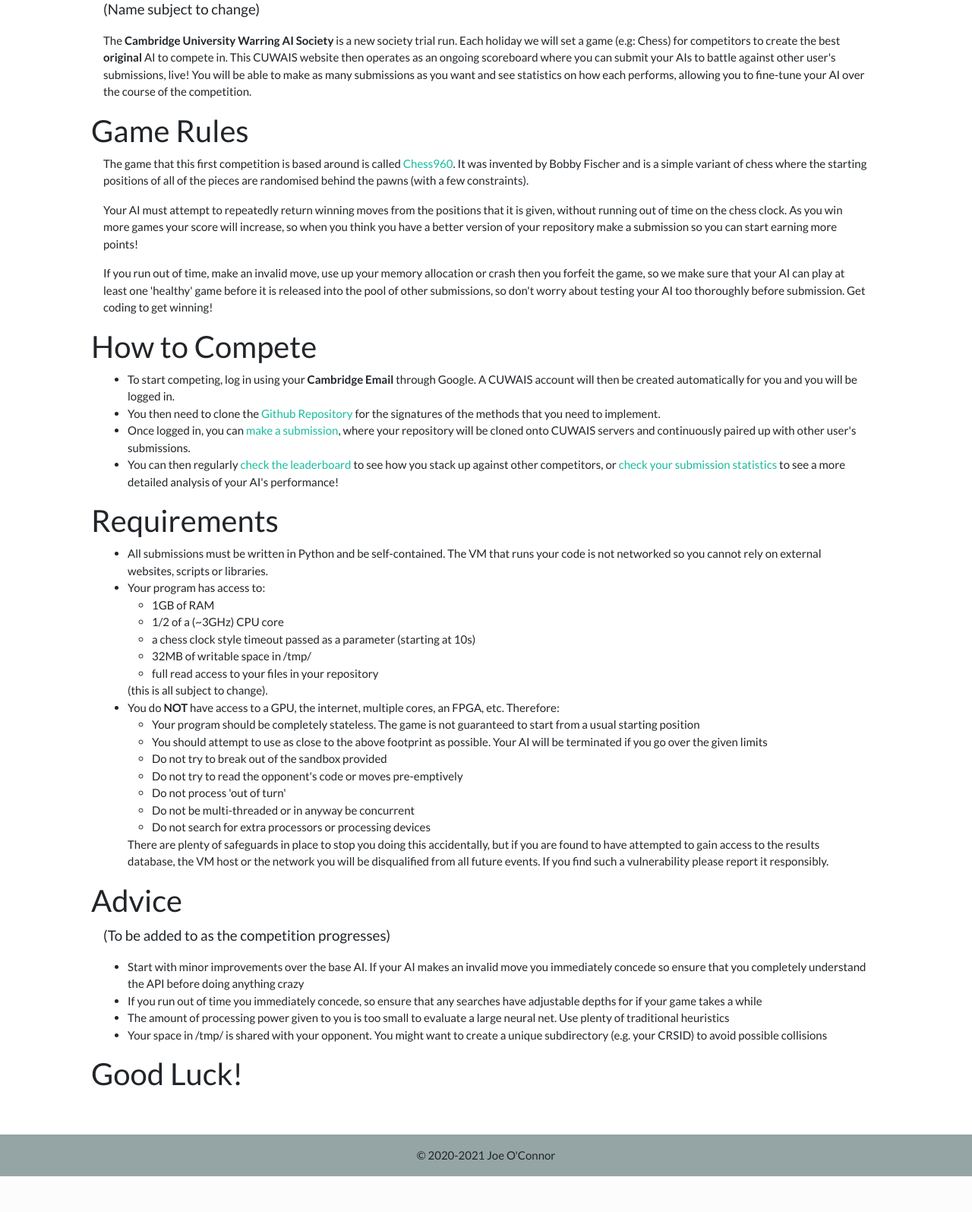
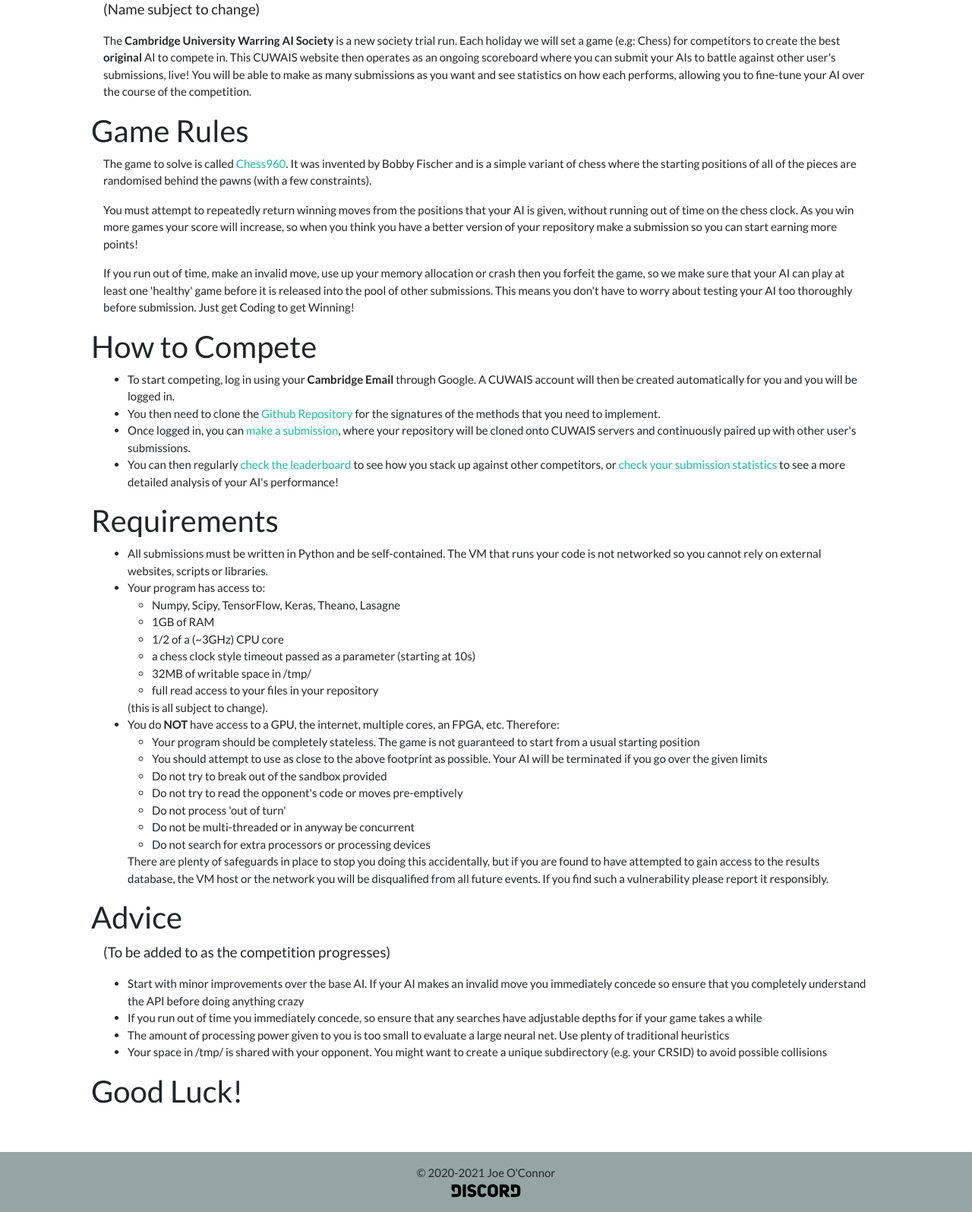
Before and after one commit to AI-Wars-Soc/web-api, a Python web app: template server/templates/about.html in a window 1280 px wide. Shown: the part 177-1772 px from the top of the page at 76% size. Before the commit the page ends 1725 px from the top, so only its background shows below. Run offline with Jinja, Linux system fonts and the light colour scheme; the template is opened without the code that fills it, so the values that code supplies are empty; some libraries are stand-ins or nearby versions.

Commit message:
Added a discord link in the page and described the libraries available

```diff
--- a/server/static/css/style-dark.css
+++ b/server/static/css/style-dark.css
@@ -1,4 +1,5 @@
 :root {
   --bg-main: 34, 34, 34;
   --text-color: #fff;
+  --footer-link-color: #00c996;
 }
--- a/server/static/css/style-light.css
+++ b/server/static/css/style-light.css
@@ -1,4 +1,5 @@
 :root {
   --bg-main: 255, 255, 255;
   --text-color: #333;
+  --footer-link-color: #084036;
 }
--- a/server/templates/about.html
+++ b/server/templates/about.html
@@ -22,12 +22,12 @@
     </h2>
     <div class="px-3">
         <p>
-            The game that this first competition is based around is called <a href="https://en.wikipedia.org/wiki/Fischer_random_chess">Chess960</a>.
+            The game to solve is called <a href="https://en.wikipedia.org/wiki/Fischer_random_chess">Chess960</a>.
             It was invented by Bobby Fischer and is a simple variant of chess where the starting positions
             of all of the pieces are randomised behind the pawns (with a few constraints).
         </p>
         <p>
-            Your AI must attempt to repeatedly return winning moves from the positions that it is given,
+            You must attempt to repeatedly return winning moves from the positions that your AI is given,
             without running out of time on the chess clock.
             As you win more games your score will increase,
             so when you think you have a better version of your repository make a submission
@@ -36,8 +36,8 @@
         <p>
             If you run out of time, make an invalid move, use up your memory allocation or crash
             then you forfeit the game, so we make sure that your AI can play at least one 'healthy'
-            game before it is released into the pool of other submissions, so don't worry about testing
-            your AI too thoroughly before submission. Get coding to get winning!
+            game before it is released into the pool of other submissions. This means you don't have to
+            worry about testing your AI too thoroughly before submission. Just get Coding to get Winning!
         </p>
     </div>
     <h2>
@@ -76,6 +76,9 @@
             <li>
                 Your program has access to:
                 <ul>
+                    <li>
+                        Numpy, Scipy, TensorFlow, Keras, Theano, Lasagne
+                    </li>
                     <li>
                         1GB of RAM
                     </li>
--- a/server/templates/base.html
+++ b/server/templates/base.html
@@ -213,6 +213,12 @@
                     <li class="nav-item">
                         &copy; 2020-2021 Joe O'Connor
                     </li>
+                    <li class="nav-item text-center">
+                        <a href="https://discord.gg/tG2uwBtrg4">
+                        <img class="footer-link" src="{{ url_for("static", filename="images/Discord-Wordmark-Black.svg") }}"
+                             alt="Discord" height="24">
+                        </a>
+                    </li>
                 </ul>
             {% endblock %}
         </div>
```
Also changed, not shown: server/static/css/style.css (+7 -0 lines), server/static/images/Discord-Wordmark-Black.svg (added), server/static/images/GitHub_Logo.png (added).
